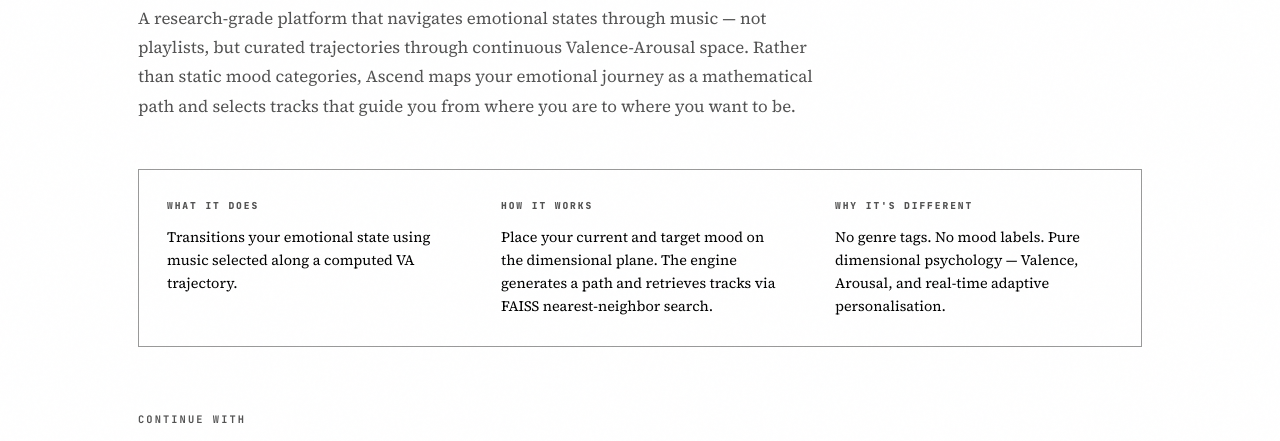
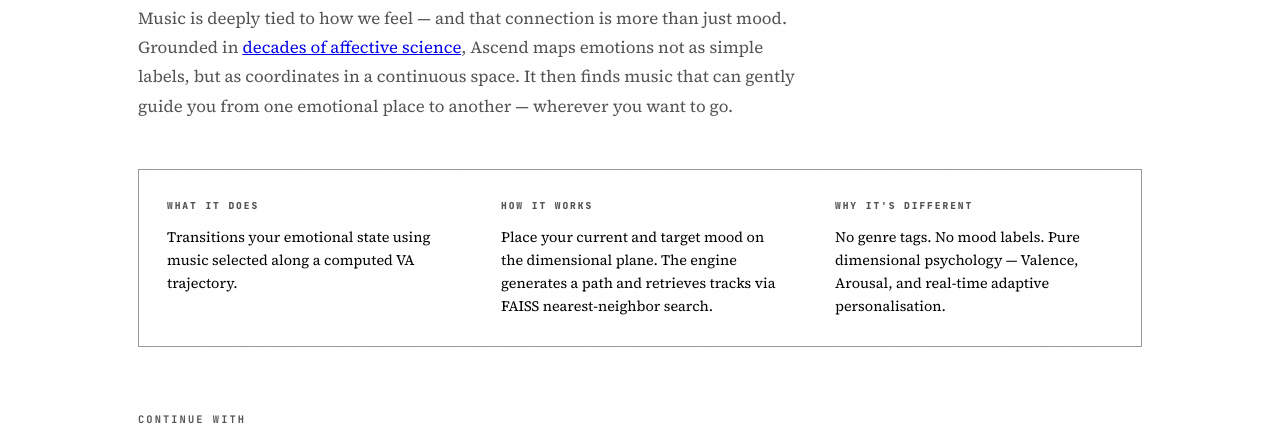
Before and after one commit to atransposeb/ascend, a website: page frontend/index.html in a window 1280 px wide. Shown: the part 325-766 px from the top of the page. Drawn offline with nearby package versions, Linux system fonts and the light colour scheme; files that its build step writes are made by us from their sources; no server answers; files whose address does not match are found by name; a web font is replaced by a local one.

Commit message:
Humanize landing description and add affective science research link

```diff
--- a/frontend/index.html
+++ b/frontend/index.html
@@ -28,7 +28,7 @@
                 <div class="landing-kicker">Continuous Emotional Navigation</div>
                 <h1 class="landing-title">Ascend</h1>
                 <p class="landing-description">
-                    A research-grade platform that navigates emotional states through music — not playlists, but curated trajectories through continuous Valence-Arousal space. Rather than static mood categories, Ascend maps your emotional journey as a mathematical path and selects tracks that guide you from where you are to where you want to be.
+                    Music is deeply tied to how we feel — and that connection is more than just mood. Grounded in <a href="https://www.researchgate.net/publication/235361517_A_circumplex_model_of_affect" target="_blank" rel="noopener noreferrer">decades of affective science</a>, Ascend maps emotions not as simple labels, but as coordinates in a continuous space. It then finds music that can gently guide you from one emotional place to another — wherever you want to go.
                 </p>
                 <div class="landing-pillars">
                     <div class="pillar">
```
Also changed, not shown: package.json (added, +21 -0 lines).
